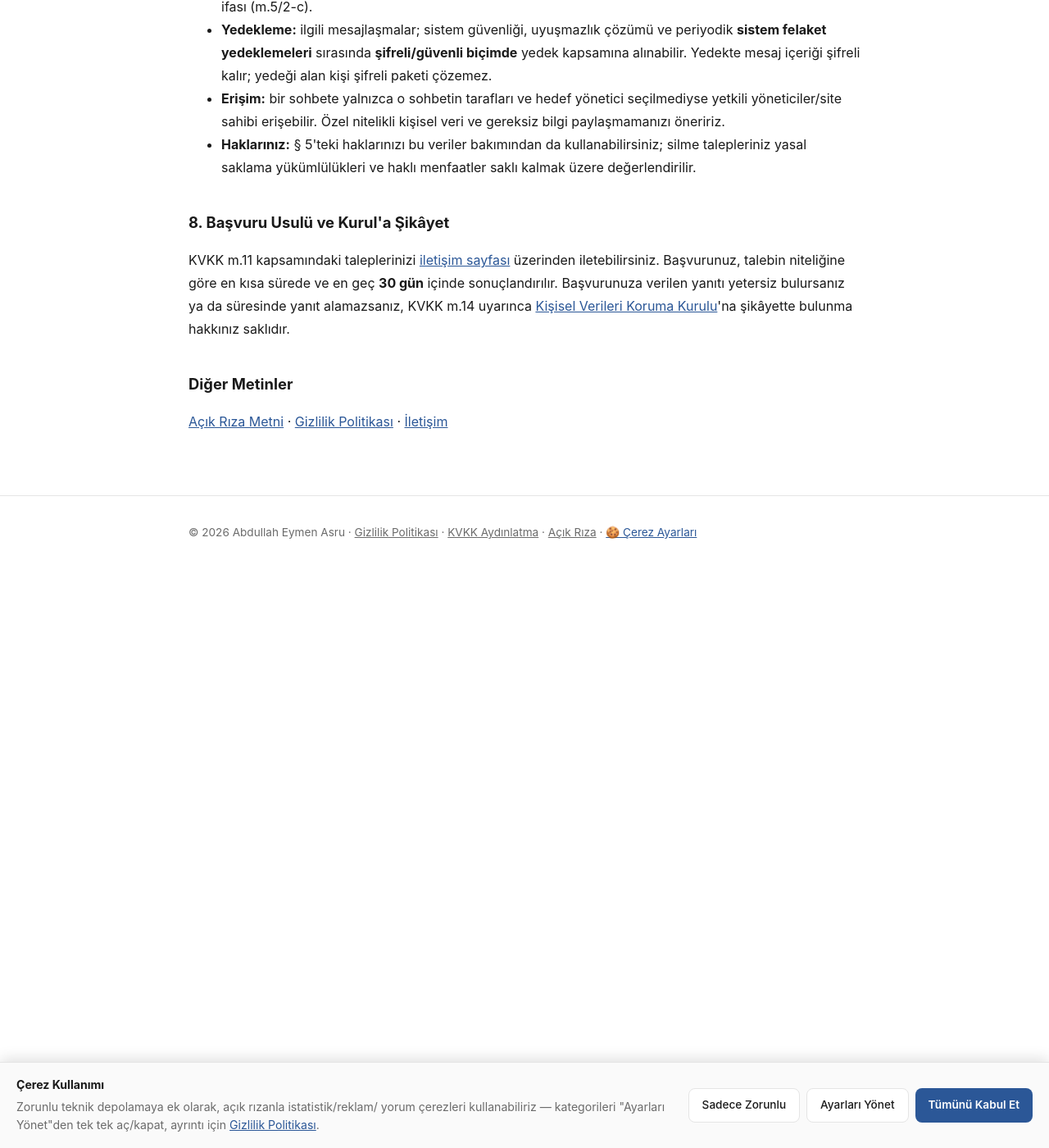
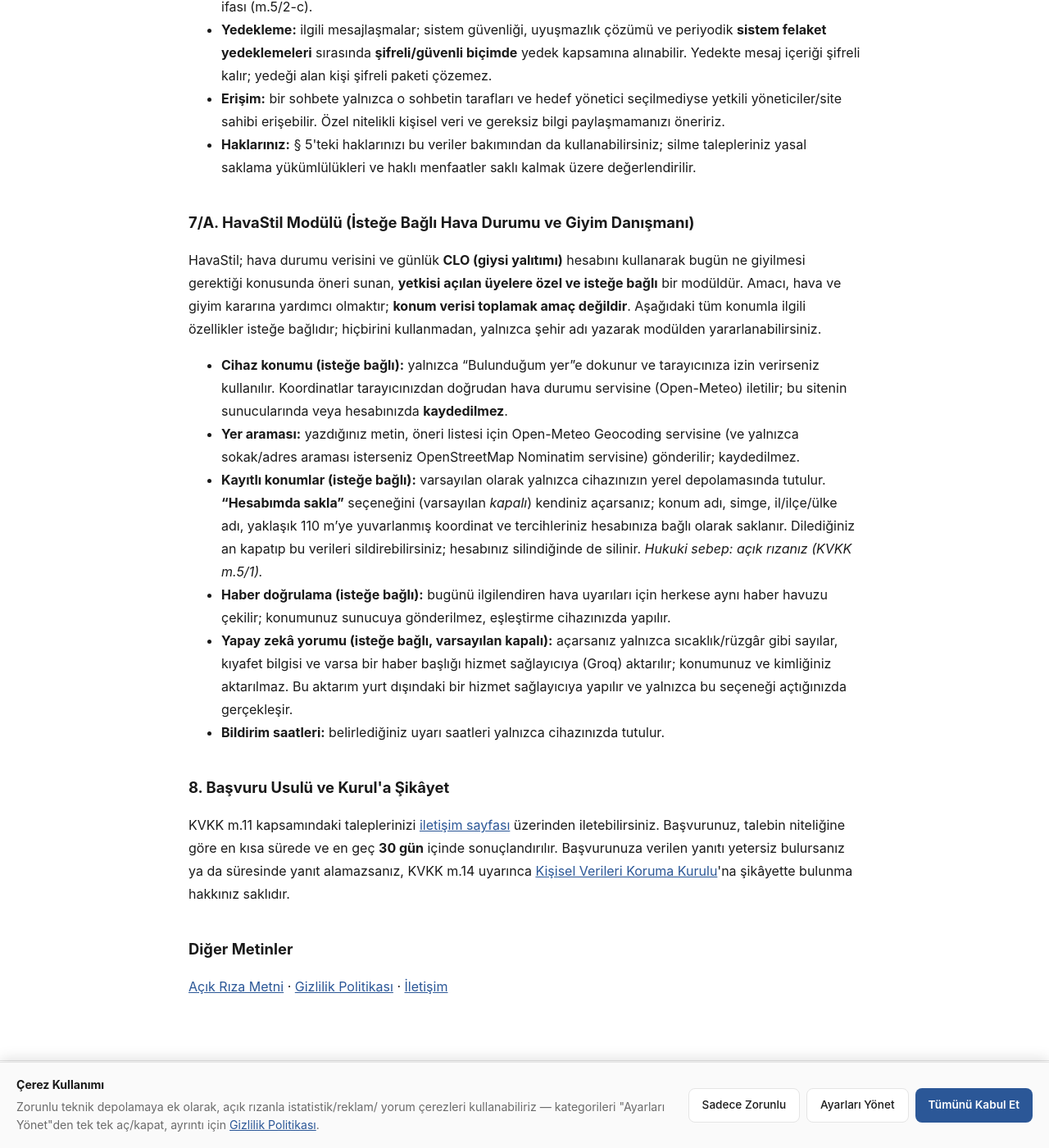
Before and after one commit to abdullah-eymen-asru/abdullah-eymen-asru.github.io, a Jekyll site: the page built from kurumsal/kvkk-aydinlatma-metni.md, in a window 1280 px wide and 1400 px high, scrolled down 3432 px. Shown: the whole window at 82% size. Built offline with Jekyll 4.4.1, drawn with Linux system fonts in a browser that asks for light colours.

Commit message:
Expand HavaStil module section in KVKK document
Added details about the HavaStil module, including optional features and data handling.

```diff
--- a/kurumsal/kvkk-aydinlatma-metni.md
+++ b/kurumsal/kvkk-aydinlatma-metni.md
@@ -198,6 +198,31 @@ permalink: "/kurumsal/kvkk-aydinlatma-metni.html"
 </ul>
 
 
+<h2 id="havastil">7/A. HavaStil Modülü (İsteğe Bağlı Hava Durumu ve Giyim Danışmanı)</h2>
+<p>
+  HavaStil; hava durumu verisini ve günlük <strong>CLO (giysi yalıtımı)</strong> hesabını kullanarak bugün ne giyilmesi
+  gerektiği konusunda öneri sunan, <strong>yetkisi açılan üyelere özel ve isteğe bağlı</strong> bir modüldür. Amacı, hava ve giyim
+  kararına yardımcı olmaktır; <strong>konum verisi toplamak amaç değildir</strong>. Aşağıdaki tüm konumla ilgili özellikler isteğe bağlıdır;
+  hiçbirini kullanmadan, yalnızca şehir adı yazarak modülden yararlanabilirsiniz.
+</p>
+<ul>
+  <li><strong>Cihaz konumu (isteğe bağlı):</strong> yalnızca “Bulunduğum yer”e dokunur ve tarayıcınıza izin verirseniz kullanılır.
+    Koordinatlar tarayıcınızdan doğrudan hava durumu servisine (Open-Meteo) iletilir; bu sitenin sunucularında veya hesabınızda
+    <strong>kaydedilmez</strong>.</li>
+  <li><strong>Yer araması:</strong> yazdığınız metin, öneri listesi için Open-Meteo Geocoding servisine (ve yalnızca sokak/adres
+    araması isterseniz OpenStreetMap Nominatim servisine) gönderilir; kaydedilmez.</li>
+  <li><strong>Kayıtlı konumlar (isteğe bağlı):</strong> varsayılan olarak yalnızca cihazınızın yerel depolamasında tutulur.
+    <strong>“Hesabımda sakla”</strong> seçeneğini (varsayılan <em>kapalı</em>) kendiniz açarsanız; konum adı, simge, il/ilçe/ülke adı,
+    yaklaşık 110 m’ye yuvarlanmış koordinat ve tercihleriniz hesabınıza bağlı olarak saklanır. Dilediğiniz an kapatıp bu verileri
+    sildirebilirsiniz; hesabınız silindiğinde de silinir. <em>Hukuki sebep: açık rızanız (KVKK m.5/1).</em></li>
+  <li><strong>Haber doğrulama (isteğe bağlı):</strong> bugünü ilgilendiren hava uyarıları için herkese aynı haber havuzu çekilir;
+    konumunuz sunucuya gönderilmez, eşleştirme cihazınızda yapılır.</li>
+  <li><strong>Yapay zekâ yorumu (isteğe bağlı, varsayılan kapalı):</strong> açarsanız yalnızca sıcaklık/rüzgâr gibi sayılar, kıyafet bilgisi ve
+    varsa bir haber başlığı hizmet sağlayıcıya (Groq) aktarılır; konumunuz ve kimliğiniz aktarılmaz. Bu aktarım yurt dışındaki bir
+    hizmet sağlayıcıya yapılır ve yalnızca bu seçeneği açtığınızda gerçekleşir.</li>
+  <li><strong>Bildirim saatleri:</strong> belirlediğiniz uyarı saatleri yalnızca cihazınızda tutulur.</li>
+</ul>
+
 <h2>8. Başvuru Usulü ve Kurul'a Şikâyet</h2>
 <p>
   KVKK m.11 kapsamındaki taleplerinizi
```
